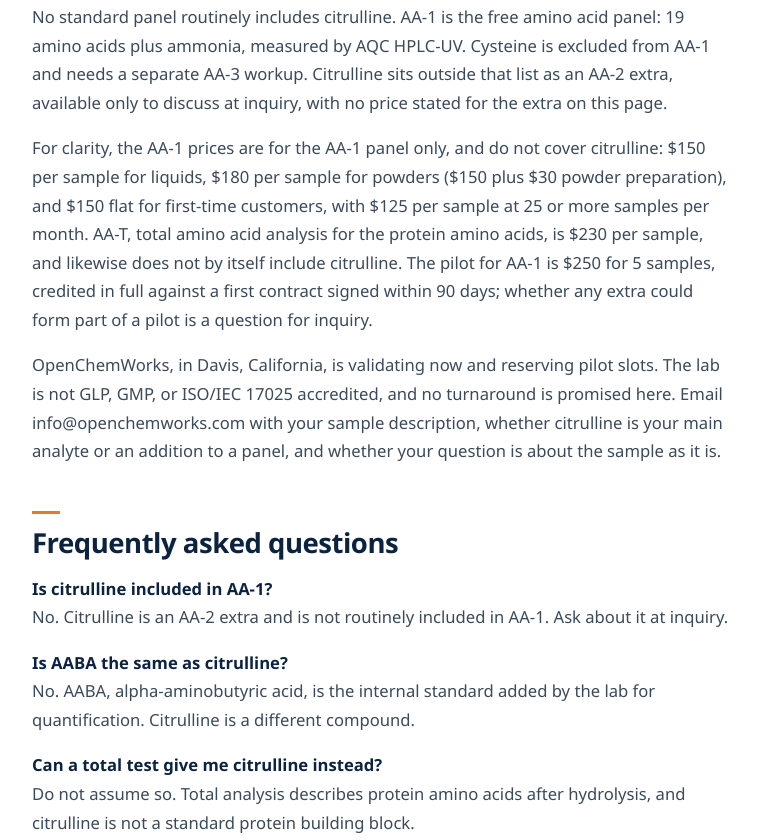
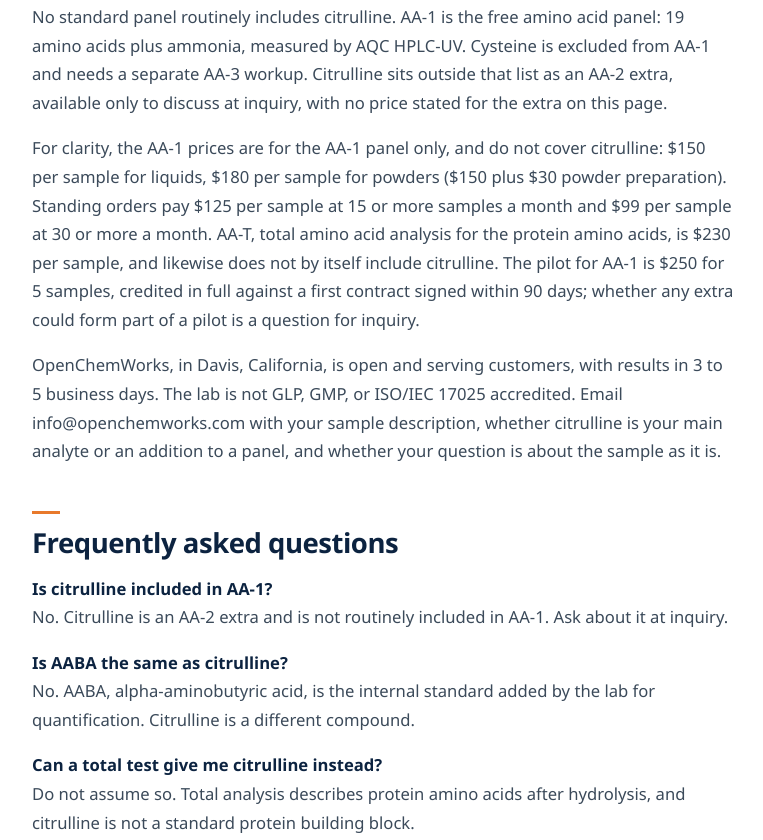
Before and after one commit to openchemworks/openchemworks.github.io, a plain HTML site: page analytes/citrulline.html in a window 1280 px wide. Shown: the part 2340-3180 px from the top of the page, without its empty margins (24-787 px from the left). Drawn offline with Linux system fonts and the light colour scheme.

Commit message:
Price sync sweep: remaining tier and framing strings to locked structure (price sync 2026-11-12) — citrulline.html

```diff
--- a/analytes/citrulline.html
+++ b/analytes/citrulline.html
@@ -100,8 +100,8 @@
 <p>For an AA-2 extra such as citrulline, those notes describe the platform, not a promise. Adding an extra needs its own check at inquiry, including whether a suitable standard and separation from the panel compounds can be confirmed for your sample type. No resolution, recovery, or detection-limit figure is quoted, because no verified figure is available.</p>
 <h2 id="which-panel-includes-it">Which panel includes it</h2>
 <p>No standard panel routinely includes citrulline. AA-1 is the free amino acid panel: 19 amino acids plus ammonia, measured by AQC HPLC-UV. Cysteine is excluded from AA-1 and needs a separate AA-3 workup. Citrulline sits outside that list as an AA-2 extra, available only to discuss at inquiry, with no price stated for the extra on this page.</p>
-<p>For clarity, the AA-1 prices are for the AA-1 panel only, and do not cover citrulline: $150 per sample for liquids, $180 per sample for powders ($150 plus $30 powder preparation), and $150 flat for first-time customers, with $125 per sample at 25 or more samples per month. AA-T, total amino acid analysis for the protein amino acids, is $230 per sample, and likewise does not by itself include citrulline. The pilot for AA-1 is $250 for 5 samples, credited in full against a first contract signed within 90 days; whether any extra could form part of a pilot is a question for inquiry.</p>
-<p>OpenChemWorks, in Davis, California, is validating now and reserving pilot slots. The lab is not GLP, GMP, or ISO/IEC 17025 accredited, and no turnaround is promised here. Email info@openchemworks.com with your sample description, whether citrulline is your main analyte or an addition to a panel, and whether your question is about the sample as it is.</p>
+<p>For clarity, the AA-1 prices are for the AA-1 panel only, and do not cover citrulline: $150 per sample for liquids, $180 per sample for powders ($150 plus $30 powder preparation). Standing orders pay $125 per sample at 15 or more samples a month and $99 per sample at 30 or more a month. AA-T, total amino acid analysis for the protein amino acids, is $230 per sample, and likewise does not by itself include citrulline. The pilot for AA-1 is $250 for 5 samples, credited in full against a first contract signed within 90 days; whether any extra could form part of a pilot is a question for inquiry.</p>
+<p>OpenChemWorks, in Davis, California, is open and serving customers, with results in 3 to 5 business days. The lab is not GLP, GMP, or ISO/IEC 17025 accredited. Email info@openchemworks.com with your sample description, whether citrulline is your main analyte or an addition to a panel, and whether your question is about the sample as it is.</p>
 <h2 id="faq">Frequently asked questions</h2>
 <p><strong>Is citrulline included in AA-1?</strong><br>No. Citrulline is an AA-2 extra and is not routinely included in AA-1. Ask about it at inquiry.</p>
 <p><strong>Is AABA the same as citrulline?</strong><br>No. AABA, alpha-aminobutyric acid, is the internal standard added by the lab for quantification. Citrulline is a different compound.</p>
@@ -143,7 +143,7 @@
 </section>
 <section class="cta-band">
   <div class="container">
-    <div><h2>Validating now &mdash; pilot slots reserving</h2><p>We&rsquo;re validating our AQC method on the Agilent 1100. New clients start with a $250 five-sample pilot &mdash; a deposit, not a discount: credited in full against your first contract if signed within 90 days of the report.</p></div>
+    <div><h2>Open and serving customers</h2><p>Results in 3 to 5 business days.<br>We&rsquo;re validating our AQC method on the Agilent 1100. New clients start with a $250 five-sample pilot &mdash; a deposit, not a discount: credited in full against your first contract of 20 or more samples if signed within 90 days of the report.</p></div>
     <div class="actions"><a class="btn btn-orange" href="/#contact">Request a Quote</a><a class="btn btn-outline-white" href="/pricing">View Pricing</a></div>
   </div>
 </section>
```
